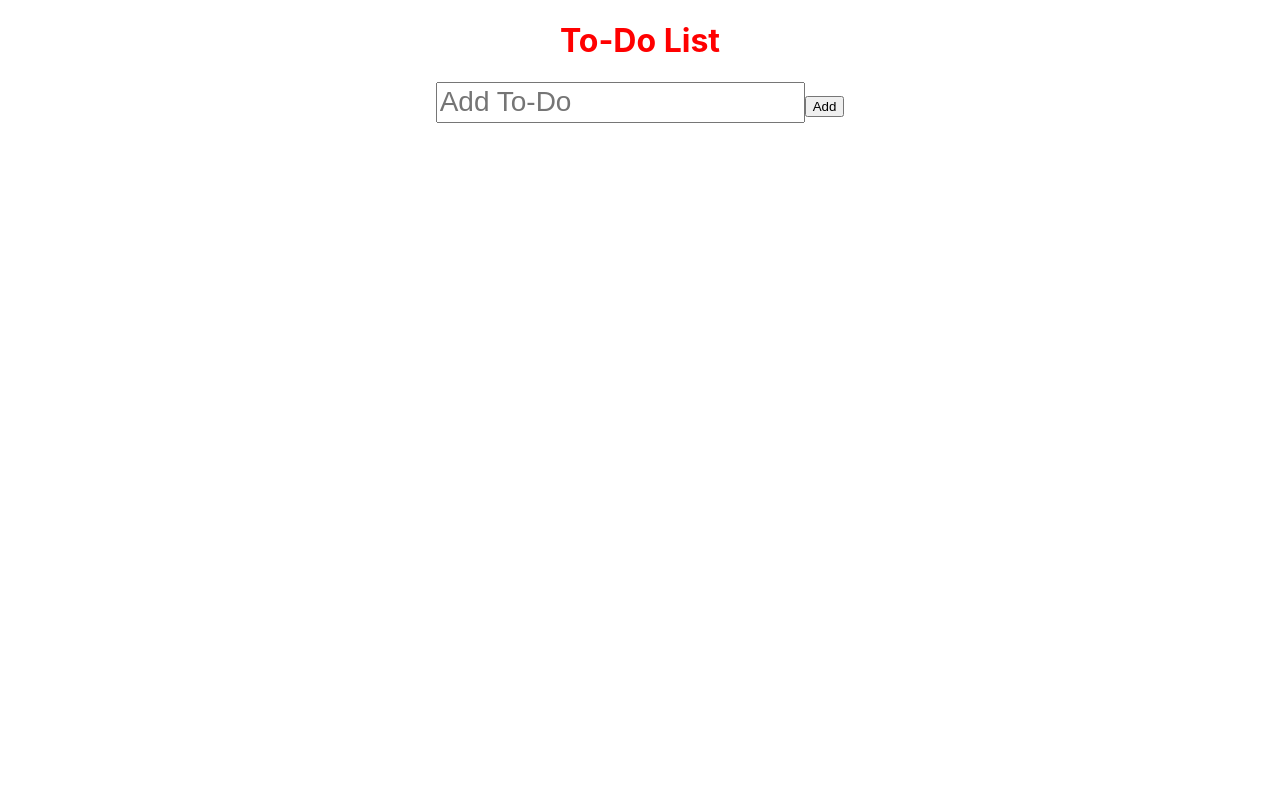
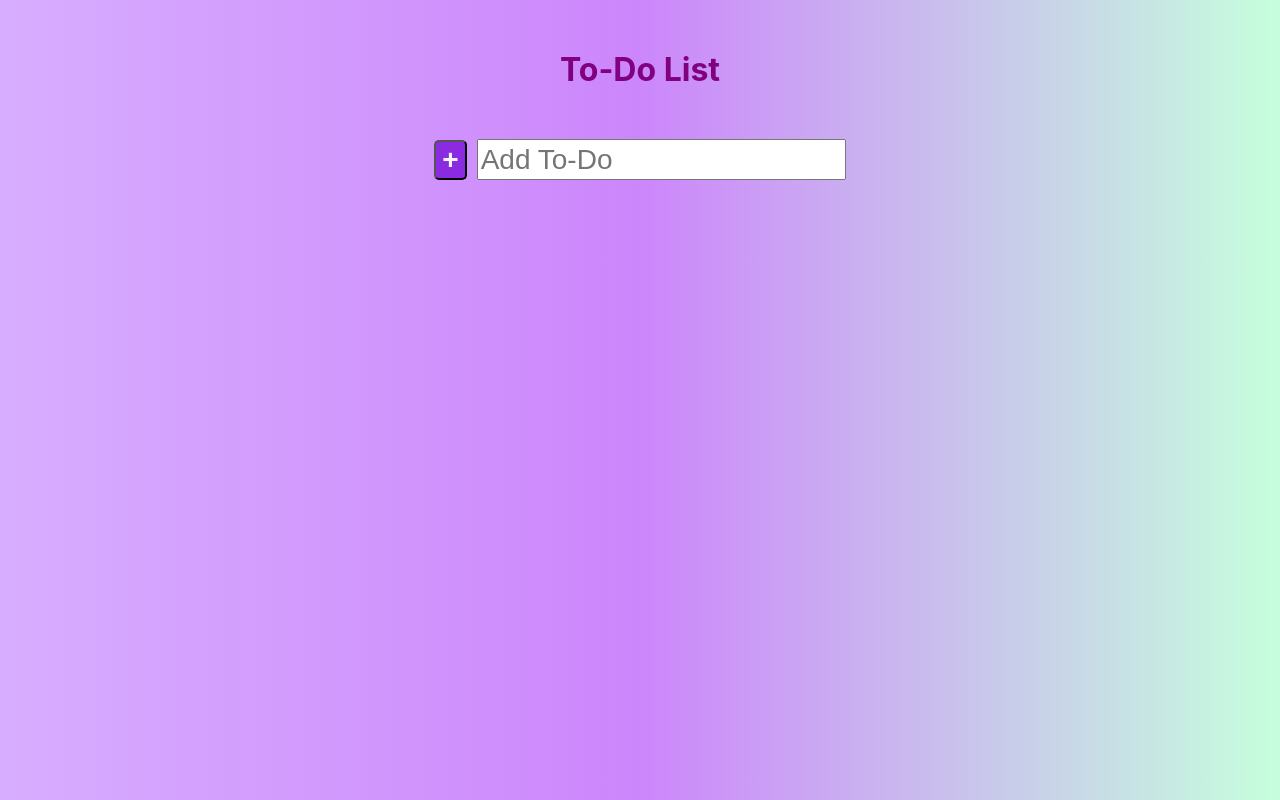
Before and after one commit to positive235/todolist-react, a React (Create React App) app: page / in a window 1280 px wide. Built offline with nearby package versions, Linux system fonts and the light colour scheme.

Commit message:
check the completed task or delete the task

```diff
--- a/src/App.css
+++ b/src/App.css
@@ -1,14 +1,80 @@
 .App {
   text-align: center;
+  margin: 0 auto;
 }
 
 .appTitle {
-  color: red;
+  color: purple;
+  margin: 50px auto;
+  font-weight: bold;
 }
 
 .addToDoBar {
-  max-width: 450px;
+  max-width: 500px;
   height: 35px;
   line-height: 30px;
   font-size: 28px;
+  margin-bottom: 30px;
 }
+
+.addButton {
+  height: 40px;
+  font-size: 28px;
+  font-weight: bolder;
+  margin-right: 10px;
+  background-color: blueviolet;
+  color: whitesmoke;
+  border-radius: 5px;
+}
+
+.isChecked {
+  text-decoration: line-through;
+  color: gray;
+  width: 450px;
+  height: 40px;
+  font-size:28px;
+  font-weight: bold;
+}
+
+.notChecked {
+  color: black;
+  width: 450px;
+  height: 40px;
+  font-size:28px;
+  font-weight: bold;
+}
+
+.toDoOuterBlock {
+  height: 50px;
+  margin: 0 auto;
+  width: 450px;
+}
+
+.toDoBlock {
+  background-color: gold;
+  border-radius: 5px;
+  margin: 10px auto;
+  display: flex;
+  justify-content: center;
+  align-items: center;
+  height: 50px;
+}
+
+.toDoButton {
+  height: 40px;
+  font-size:28px;
+  font-weight: bold;
+  margin: 5px;
+}
+
+.checkButton {
+  background-color: green;
+  color: whitesmoke;
+  border-radius: 5px;
+}
+
+.deleteButton {
+  background-color: orange;
+  color: whitesmoke;
+  border-radius: 5px;
+}
--- a/src/components/Todo.js
+++ b/src/components/Todo.js
@@ -1,9 +1,29 @@
 import React from 'react';
 
-const Todo = ({name, checked, id})  => {
+const Todo = ({ addedTasks, setAddedTasks })  => {
+
+  const isCheckedToDo = (e) => {
+    e.preventDefault();
+    addedTasks[e.target.name].checked = !addedTasks[e.target.name].checked;
+    setAddedTasks(prev => [...prev]);
+  };
+
+  const deleteToDo = (e) => {
+      e.preventDefault();
+      addedTasks.splice(e.target.name, 1);
+      console.log(addedTasks);
+      setAddedTasks(prev => [...prev]);
+  }
+
   return (
-    <div>
-      <h3>{id}:{name}</h3>
+    <div className="toDoOuterBlock">
+      {addedTasks.map((addedTask, index) => (
+          <div className="toDoBlock">
+            <button className="toDoButton checkButton" name={index} onClick={isCheckedToDo}> V </button>
+            <h3 className={addedTask.checked ? "isChecked" : "notChecked"}>{addedTask.name}</h3>
+            <button className="toDoButton deleteButton" name={index} onClick={deleteToDo}> X </button>
+          </div>
+      ))}
     </div>
   );
 }
--- a/src/components/TodoList.js
+++ b/src/components/TodoList.js
@@ -8,29 +8,22 @@ const TodoList = () => {
 
   const newToDo = (e) => {
     setNewTask(e.target.value);
-  }
+  };
 
   const addToDo = (e) => {
     e.preventDefault();
-    setAddedTasks(prev => [...prev, {name: newTask, checked: false}]);
+    if (newTask !== "") {
+        setAddedTasks(prev => [...prev, {name: newTask, checked: false}]);
+    }
     setNewTask('');
-
-  }
+  };
 
   return (
     <div>
       <form>
+        <button onClick={addToDo} className="addButton"> + </button>
         <input value={newTask} onChange={newToDo} type="text" className="addToDoBar" placeholder="Add To-Do" />
-        <button onClick={addToDo}>Add</button>
-
-        {addedTasks.map((addedTask, index) => (
-            <Todo
-                key={index}
-                name={addedTask.name}
-                checked={addedTask.checked}
-                id={index + 1}
-            />
-        ))}
+        <Todo addedTasks={addedTasks} setAddedTasks={setAddedTasks} />
       </form>
     </div>
   );
--- a/src/index.css
+++ b/src/index.css
@@ -5,8 +5,11 @@ body {
     sans-serif;
   -webkit-font-smoothing: antialiased;
   -moz-osx-font-smoothing: grayscale;
+  background: #C6FFDD;  /* fallback for old browsers */
+  background: -webkit-linear-gradient(to right, #bd77ff99, #cc86fb, #C6FFDD);  /* Chrome 10-25, Safari 5.1-6 */
+  background: linear-gradient(to right, #bd77ff99, #cc86fb, #C6FFDD); /* W3C, IE 10+/ Edge, Firefox 16+, Chrome 26+, Opera 12+, Safari 7+ */
+
 }
-
 code {
   font-family: source-code-pro, Menlo, Monaco, Consolas, 'Courier New',
     monospace;
```
